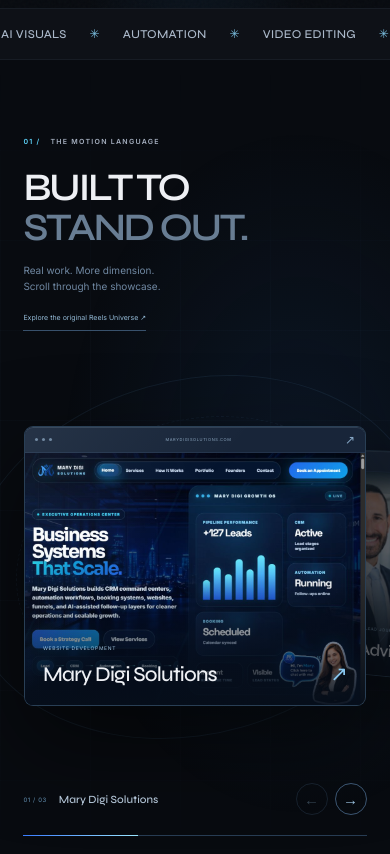
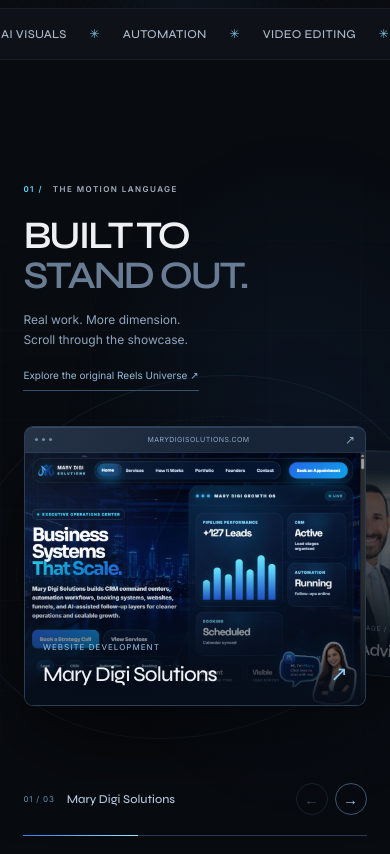
Before and after one commit to ImNotKENZAKI/MyPortfolio, a website: page direction-preview/index.html in a window 390 px wide. Shown: the part 1141-1995 px from the top of the page. Drawn offline with Linux system fonts and the light colour scheme.

Commit message:
Improve tablet spacing and showcase readability

```diff
--- a/direction-preview/direction.css
+++ b/direction-preview/direction.css
@@ -254,6 +254,14 @@
 .scroll-line:after {content:'';position:absolute;height:1px;width:16px;background:#b2e8ff;left:-16px;animation:scan 2s ease-in-out infinite}
 @keyframes sculpture-arrive {from{opacity:0;translate:45px 15px;scale:.92}to{opacity:.85;translate:0 0;scale:1}}
 
+.chapter-copy .eyebrow {font-size:10px}
+.chapter-copy>p:not(.eyebrow) {font-size:14px;color:#8fa6bd}
+.chapter-backlink {font-size:11px}
+.browser-bar small {font-size:8px;letter-spacing:.1em}
+.depth-caption>span {font-size:9px}
+.case-readout>span {font-size:10px}
+.case-readout strong {font-size:15px}
+
 /* Kinetic is the selected identity; show its applications instead of another choice. */
 .identity-section {padding:110px 5.5% 85px;border-top:1px solid #273444;background:radial-gradient(ellipse at 45% 80%,#1d2c4229,transparent 65%),#090c12}
 .identity-heading {display:flex;justify-content:space-between;align-items:flex-end;gap:45px;margin-bottom:48px}
@@ -329,8 +337,9 @@
   .navigation nav {display:none}
   .hero {height:850px}
   .hero-content {padding-top:142px;width:82%}
-  .hero h1 {font-size:11.6cqw}
+  .hero h1 {font-size:10.3cqw}
   .hero-scene {inset:180px -8% 74px 37%}
+  .kinetic-sculpture {left:-4%;width:130%}
   .portrait {height:590px;right:-16%}
   .hero-description {max-width:330px}
   .hero-role {margin-top:24px;font-size:19px}
@@ -402,6 +411,14 @@
   .hero-bottom a {gap:9px}
   .scroll-line {width:22px}
   .hero-bottom a>span:last-child {font-size:18px}
+  .chapter-copy {top:14.5%}
+  .chapter-copy .eyebrow {font-size:8px}
+  .chapter-copy>p:not(.eyebrow) {font-size:12px}
+  .chapter-backlink {font-size:10px}
+  .browser-bar small {font-size:7px;letter-spacing:.06em}
+  .depth-caption>span {font-size:8px}
+  .case-readout>span {font-size:8px}
+  .case-readout strong {font-size:12px}
   .identity-section {padding:66px 6% 50px}
   .identity-heading {display:block;margin-bottom:30px}
   .identity-heading .eyebrow {font-size:8px;margin-bottom:22px}
```
